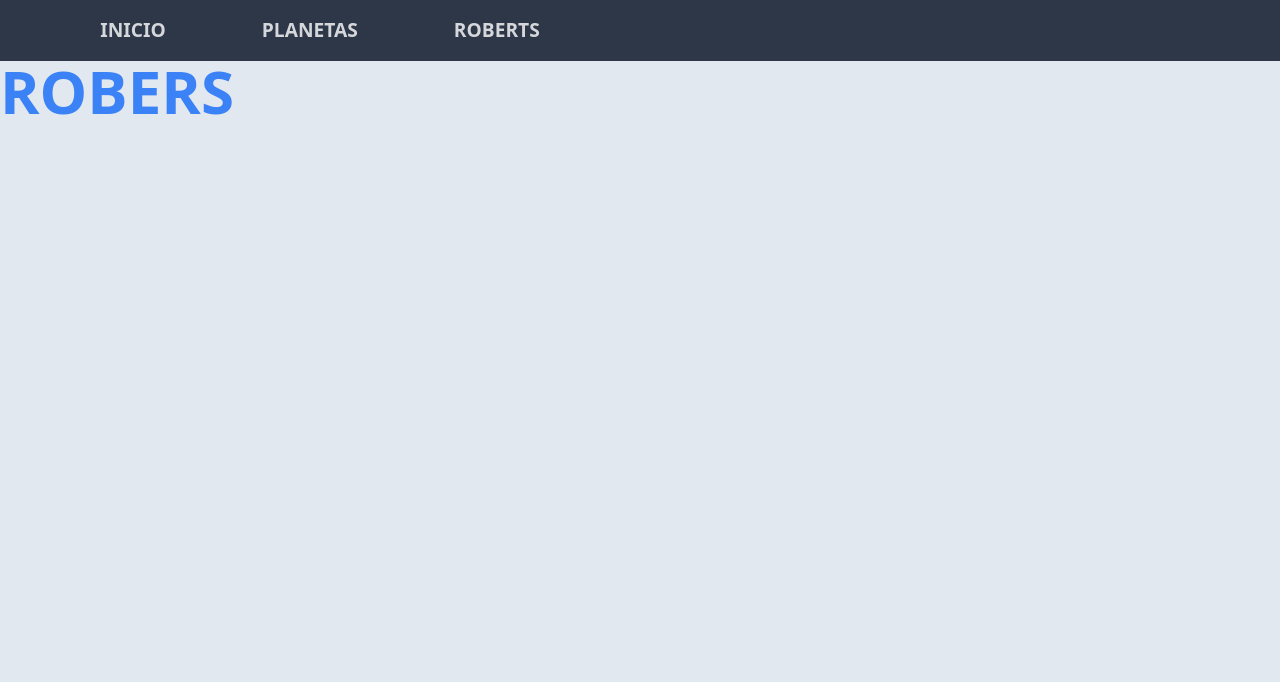
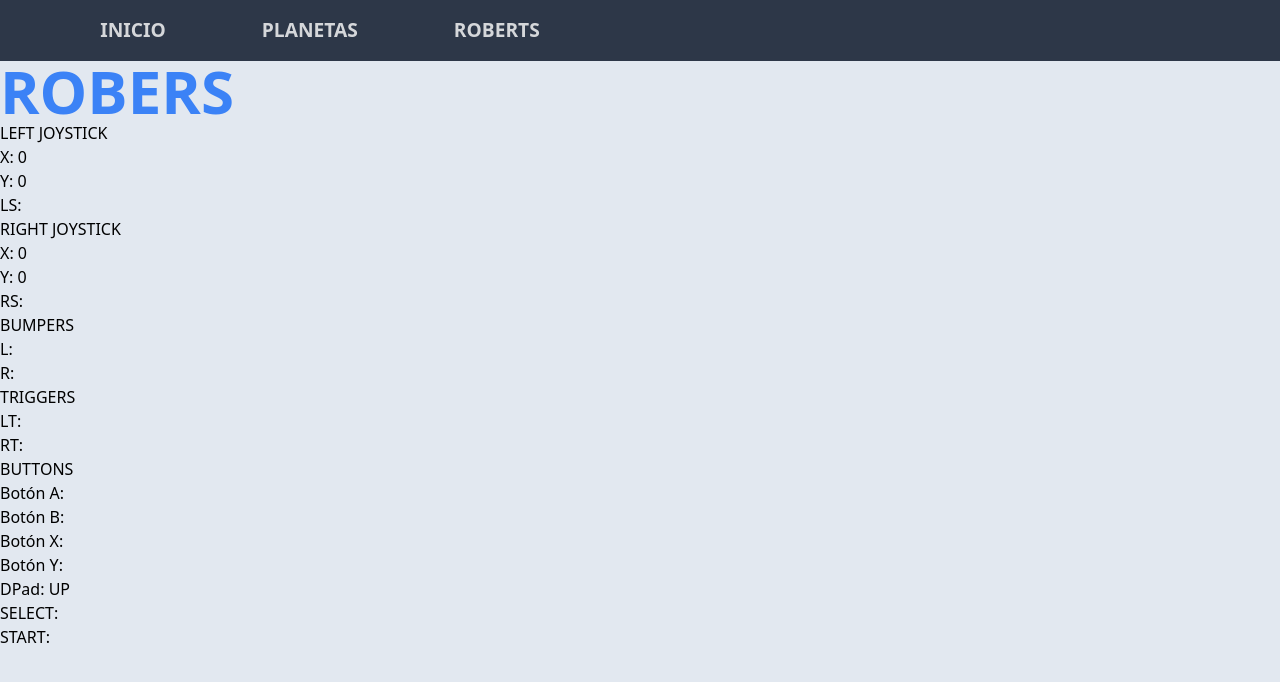
Before and after one commit to kaandradec/espacio-app, a React (Vite) app: page /roberts in a window 1280 px wide. Shown: the top 682 px of the page. Built offline with nearby package versions, Linux system fonts and the light colour scheme.

Commit message:
feat: keyContext

```diff
--- a/src/App.jsx
+++ b/src/App.jsx
@@ -4,8 +4,10 @@ import Planetas from "./pages/Planetas";
 import Roberts from "./pages/Roberts";
 import ImagenDelDia from "./pages/ImagenDelDia";
 import Header from "./components/Header";
+import { KeyPressedProvider } from "./contexts/KeyContext";
 function App() {
   return (
+    <KeyPressedProvider>
       <main className="flex h-screen bg-slate-200 lg:flex-col">
         <Header />
         <BrowserRouter>
@@ -17,6 +19,7 @@ function App() {
           </Routes>
         </BrowserRouter>
       </main>
+    </KeyPressedProvider>
   );
 }
 
--- a/src/components/Planeta.jsx
+++ b/src/components/Planeta.jsx
@@ -1,10 +1,11 @@
+/* eslint-disable react/prop-types */
 /* eslint-disable react/no-unknown-property */
 import { ContactShadows, Environment, OrbitControls } from "@react-three/drei";
-import { Canvas, useLoader } from "@react-three/fiber";
-import { Suspense } from "react";
+import { Canvas, useFrame, useLoader } from "@react-three/fiber";
+import { Suspense, useContext, useRef, useState } from "react";
 import { TextureLoader } from "three";
 import "../App.css";
-import useKeyPressed from "../hooks/useKeyPressed";
+import { KeyPressedContext } from "../contexts/KeyContext";
 
 export default function Planeta() {
   return (
@@ -32,8 +33,95 @@ export function Esfera(props) {
     "/textures/tierra-texture.jpeg",
     "/textures/marte-texture.png",
   ]);
+  const [keyPlanet, setKeyPlanet] = useState(1);
 
-  const { keyPlanet, planetRef } = useKeyPressed();
+  const planetRef = useRef("planeta");
+
+  const {
+    axisLeftX,
+    axisLeftY,
+    axisRightX,
+    axisRightY,
+    lsPressed,
+    rsPressed,
+    lPressed,
+    rPressed,
+    ltPressed,
+    rtPressed,
+    aPressed,
+    bPressed,
+    xPressed,
+    yPressed,
+    dPad,
+    selectPressed,
+    startPressed,
+  } = useContext(KeyPressedContext);
+
+  useFrame((state, delta) => {
+    const planet = planetRef.current;
+
+    // ROTATION
+    // keyboard
+    // if (keyPressed === "w") planet.rotation.x -= delta / 2;
+    // if (keyPressed === "s") planet.rotation.x += delta / 2;
+    // if (keyPressed === "a") planet.rotation.y -= delta / 2;
+    // if (keyPressed === "d") planet.rotation.y += delta / 2;
+
+    // gamepad
+    if (axisRightX > 0.5) planet.rotation.y += delta / 2;
+    if (axisRightX < -0.5) planet.rotation.y -= delta / 2;
+    if (axisRightY > 0.5) planet.rotation.x += delta / 2;
+    if (axisRightY < -0.5) planet.rotation.x -= delta / 2;
+
+    // POSITION
+
+    // keyboard
+    // if (keyPressed === "i") planet.position.z -= delta / 2;
+    // if (keyPressed === "k") planet.position.z += delta / 2;
+    // if (keyPressed === "j") planet.position.x -= delta / 2;
+    // if (keyPressed === "l") planet.position.x += delta / 2;
+
+    // gamepad
+    if (axisLeftX > 0.5) planet.position.x += delta / 2;
+    if (axisLeftX < -0.5) planet.position.x -= delta / 2;
+    if (axisLeftY > 0.5) planet.position.z += delta / 2;
+    if (axisLeftY < -0.5) planet.position.z -= delta / 2;
+
+    // RESET
+    // keyboard
+    // if (keyPressed === "p") {
+    //   planet.position.x = 0;
+    //   planet.position.y = 0;
+    //   planet.position.z = 0;
+    //   setKeyPressed(null);
+    // }
+    // if (keyPressed === "r") {
+    //   planet.rotation.x = 0;
+    //   planet.rotation.y = 0;
+    //   planet.rotation.z = 0;
+    //   setButtonPressed(null);
+    // }
+    // gamepad
+    if (rsPressed) {
+      planet.rotation.x = 0;
+      planet.rotation.y = 0;
+      planet.rotation.z = 0;
+    }
+    if (lsPressed) {
+      planet.position.x = 0;
+      planet.position.y = 0;
+      planet.position.z = 0;
+    }
+
+    // CHANGE PLANET
+    if (lPressed) {
+      setKeyPlanet(1);
+    }
+
+    if (rPressed) {
+      setKeyPlanet(2);
+    }
+  });
 
   return (
     <group {...props} dispose={null}>
--- /dev/null
+++ b/src/contexts/KeyContext.jsx
@@ -0,0 +1,93 @@
+/* eslint-disable react/prop-types */
+import { createContext, useState, useEffect } from "react";
+
+// Crear el Contexto
+export const KeyPressedContext = createContext();
+
+// Crear el proveedor del Contexto
+export const KeyPressedProvider = ({ children }) => {
+  const [axisLeftX, setAxisLeftX] = useState(0);
+  const [axisLeftY, setAxisLeftY] = useState(0);
+
+  const [axisRightX, setAxisRightX] = useState(0);
+  const [axisRightY, setAxisRightY] = useState(0);
+
+  const [lsPressed, setLsPressed] = useState(false);
+  const [rsPressed, setRsPressed] = useState(false);
+
+  const [aPressed, setAPressed] = useState(false);
+  const [bPressed, setBPressed] = useState(false);
+  const [xPressed, setXPressed] = useState(false);
+  const [yPressed, setYPressed] = useState(false);
+
+  const [lPressed, setLPressed] = useState(false);
+  const [rPressed, setRPressed] = useState(false);
+  const [ltPressed, setLtPressed] = useState(false);
+  const [rtPressed, setRtPressed] = useState(false);
+
+  const [dPad, setDPad] = useState(0);
+  const [selectPressed, setSelectPressed] = useState(false);
+  const [startPressed, setStartPressed] = useState(false);
+
+  useEffect(() => {
+    setInterval(() => {
+      const controller = navigator.getGamepads()[0];
+
+      if (controller) {
+        setAxisLeftX(controller.axes[0]);
+        setAxisLeftY(controller.axes[1]);
+        setAxisRightX(controller.axes[2]);
+        setAxisRightY(controller.axes[5]);
+
+        setLsPressed(controller.buttons[13].pressed);
+        setRsPressed(controller.buttons[14].pressed);
+
+        setAPressed(controller.buttons[0].pressed);
+        setBPressed(controller.buttons[1].pressed);
+        setXPressed(controller.buttons[3].pressed);
+        setYPressed(controller.buttons[4].pressed);
+
+        setLPressed(controller.buttons[6].pressed);
+        setRPressed(controller.buttons[7].pressed);
+        setLtPressed(controller.buttons[8].pressed);
+        setRtPressed(controller.buttons[9].pressed);
+
+        setDPad(controller.axes[9]);
+        setSelectPressed(controller.buttons[10].pressed);
+        setStartPressed(controller.buttons[11].pressed);
+
+        controller.buttons.forEach((button, index) => {
+          if (button.pressed) {
+            console.log(`Button ${index} pressed`);
+          }
+        });
+      }
+    }, 200);
+  }, []);
+
+  return (
+    <KeyPressedContext.Provider
+      value={{
+        axisLeftX,
+        axisLeftY,
+        axisRightX,
+        axisRightY,
+        lsPressed,
+        rsPressed,
+        aPressed,
+        bPressed,
+        xPressed,
+        yPressed,
+        lPressed,
+        rPressed,
+        ltPressed,
+        rtPressed,
+        dPad,
+        selectPressed,
+        startPressed,
+      }}
+    >
+      {children}
+    </KeyPressedContext.Provider>
+  );
+};
--- a/src/main.jsx
+++ b/src/main.jsx
@@ -2,9 +2,12 @@ import React from "react";
 import ReactDOM from "react-dom/client";
 import App from "./App.jsx";
 import "./index.css";
+import { KeyPressedProvider } from "./contexts/KeyContext";
 
 ReactDOM.createRoot(document.getElementById("root")).render(
-  <React.StrictMode>
-    <App />
-  </React.StrictMode>
+  <KeyPressedProvider>
+    <React.StrictMode>
+      <App />
+    </React.StrictMode>
+  </KeyPressedProvider>
 );
--- a/src/pages/Planetas.jsx
+++ b/src/pages/Planetas.jsx
@@ -1,3 +1,4 @@
+/* eslint-disable react/prop-types */
 import Planeta from "../components/Planeta";
 
 export default function Planetas() {
--- a/src/pages/Roberts.jsx
+++ b/src/pages/Roberts.jsx
@@ -1,8 +1,62 @@
+import { useContext } from "react";
+import { KeyPressedContext } from "../contexts/KeyContext";
+
 export default function Roberts() {
+  const {
+    axisLeftX,
+    axisLeftY,
+    axisRightX,
+    axisRightY,
+    lsPressed,
+    rsPressed,
+    lPressed,
+    rPressed,
+    ltPressed,
+    rtPressed,
+    aPressed,
+    bPressed,
+    xPressed,
+    yPressed,
+    dPad,
+    selectPressed,
+    startPressed,
+  } = useContext(KeyPressedContext);
+
+  const handleDPad = (value) => {
+    if (value > 2) return "";
+    if (value > 0 && value < 0.65) return "DOWN";
+    if (value < 0 && value > -0.9) return "RIGHT";
+    if (value > 0.65) return "LEFT";
+
+    if (value < 0.9) return "UP";
+  };
+
   return (
     <div>
       <div>
         <h1 className="text-6xl text-blue-500 font-bold">ROBERS</h1>
+        <h1>LEFT JOYSTICK</h1>
+        <h2>X: {axisLeftX}</h2>
+        <h2>Y: {axisLeftY}</h2>
+        <h2>LS: {lsPressed ? "Pressed" : ""}</h2>
+        <h1>RIGHT JOYSTICK</h1>
+        <h2>X: {axisRightX}</h2>
+        <h2>Y: {axisRightY}</h2>
+        <h2>RS: {rsPressed ? "Pressed" : ""}</h2>
+        <h1>BUMPERS</h1>
+        <h2>L: {lPressed ? "Pressed" : ""}</h2>
+        <h2>R: {rPressed ? "Pressed" : ""}</h2>
+        <h1>TRIGGERS</h1>
+        <h2>LT: {ltPressed ? "Pressed" : ""}</h2>
+        <h2>RT: {rtPressed ? "Pressed" : ""}</h2>
+        <h1>BUTTONS</h1>
+        <h1>Botón A: {aPressed ? "Pressed" : ""}</h1>
+        <h1>Botón B: {bPressed ? "Pressed" : ""}</h1>
+        <h1>Botón X: {xPressed ? "Pressed" : ""}</h1>
+        <h1>Botón Y: {yPressed ? "Pressed" : ""}</h1>
+        <h1>DPad: {handleDPad(dPad)}</h1>
+        <h1>SELECT: {selectPressed ? "Pressed" : ""}</h1>
+        <h1>START: {startPressed ? "Pressed" : ""}</h1>
       </div>
     </div>
   );
```
Also changed, not shown: src/hooks/useKeyPressed.jsx (+0 -11 lines). Lines whose indentation alone changed are shown as unchanged.
